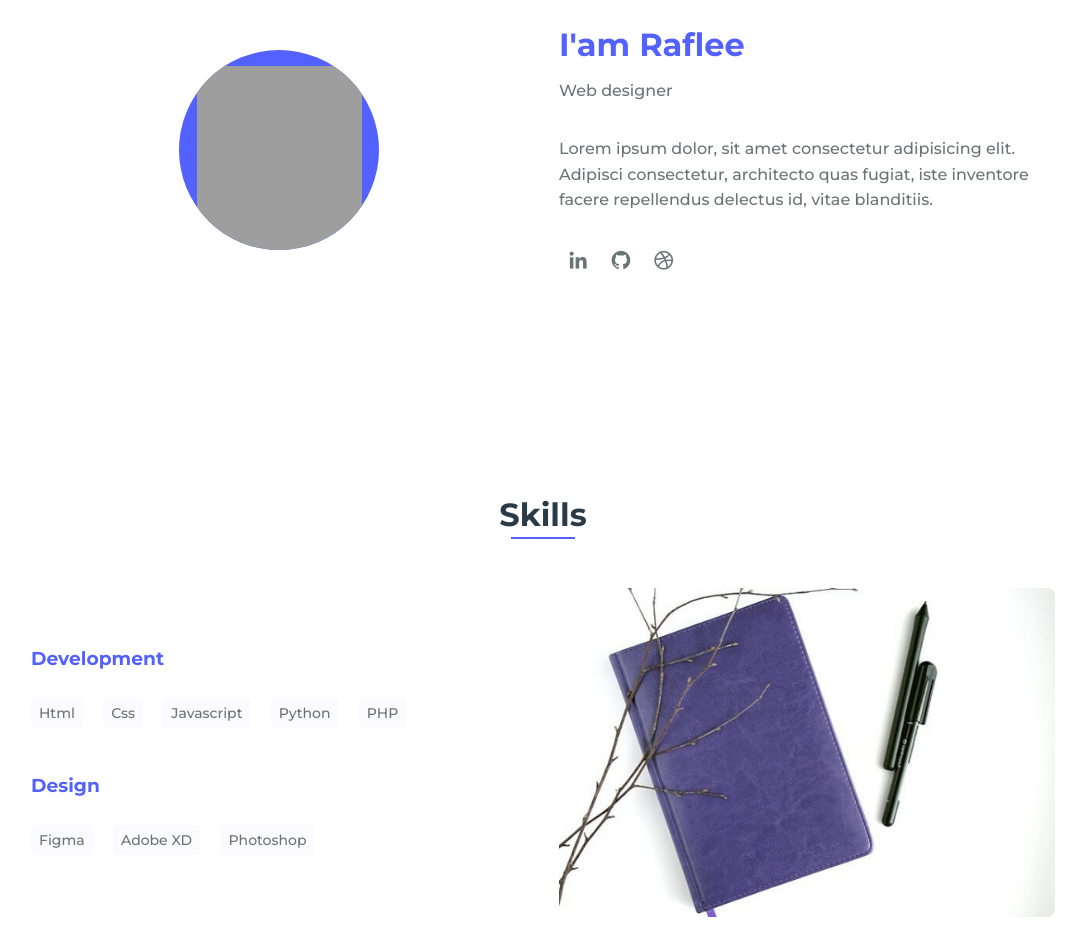
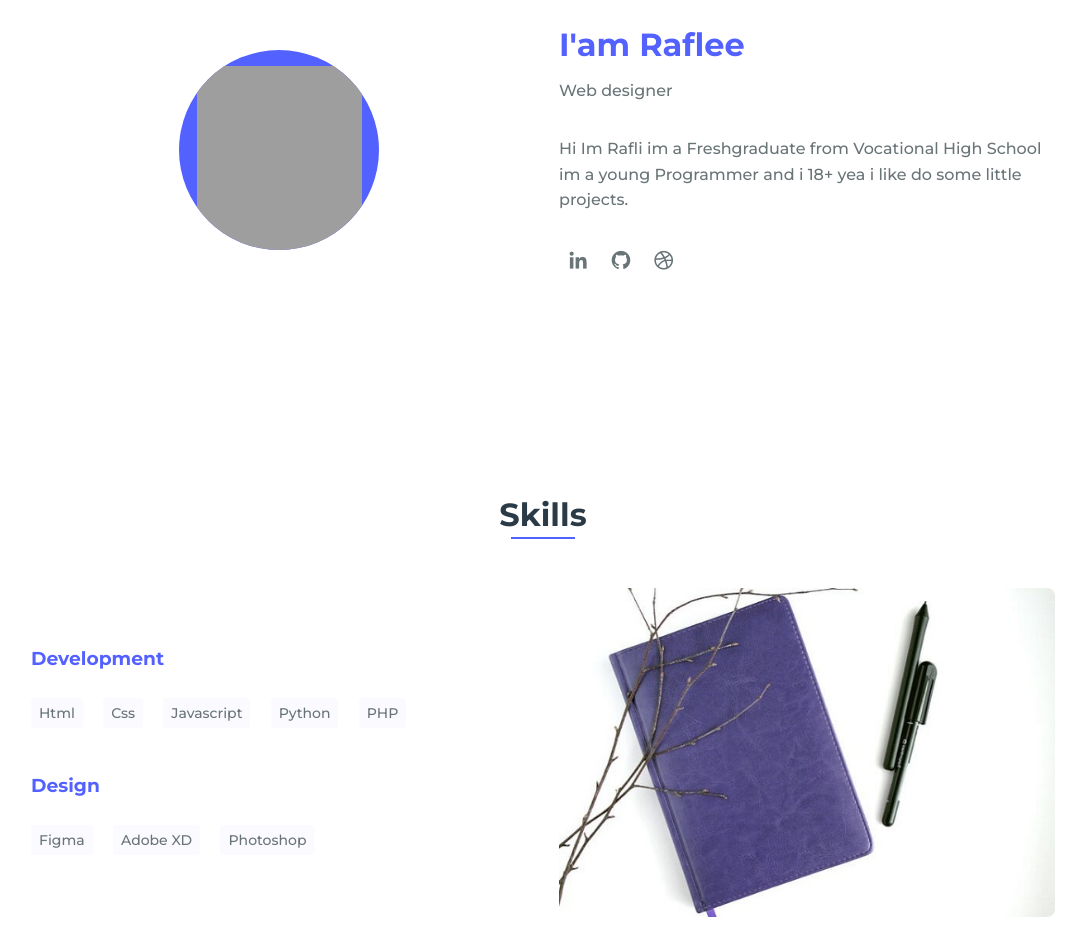
Before and after one commit to Rafliramdhany/portfolio, a plain HTML site: page index.html in a window 1280 px wide. Shown: the part 880-1813 px from the top of the page, without its empty margins (97-1183 px from the left). Drawn offline with nearby package versions, Linux system fonts and the light colour scheme; grey boxes are pictures that could not be loaded.

Commit message:
Update index,html

```diff
--- a/index.html
+++ b/index.html
@@ -65,9 +65,7 @@
                 <div>
                     <h2 class="about__subtitle">I'am Raflee</h2>
                     <span class="about__profession">Web designer</span>
-                    <p class="about__text">Lorem ipsum dolor, sit amet consectetur adipisicing elit. Adipisci
-                        consectetur, architecto quas fugiat, iste inventore facere repellendus delectus id, vitae
-                        blanditiis.</p>
+                    <p class="about__text">Hi Im Rafli im a Freshgraduate from Vocational High School im a young Programmer and i 18+ yea i like do some little projects.</p>
 
                     <div class="about__social">
                         <a href="https://www.linkedin.com/in/rafli-ramdhany-2506181a0/" class="about__social-icon"><i
```
